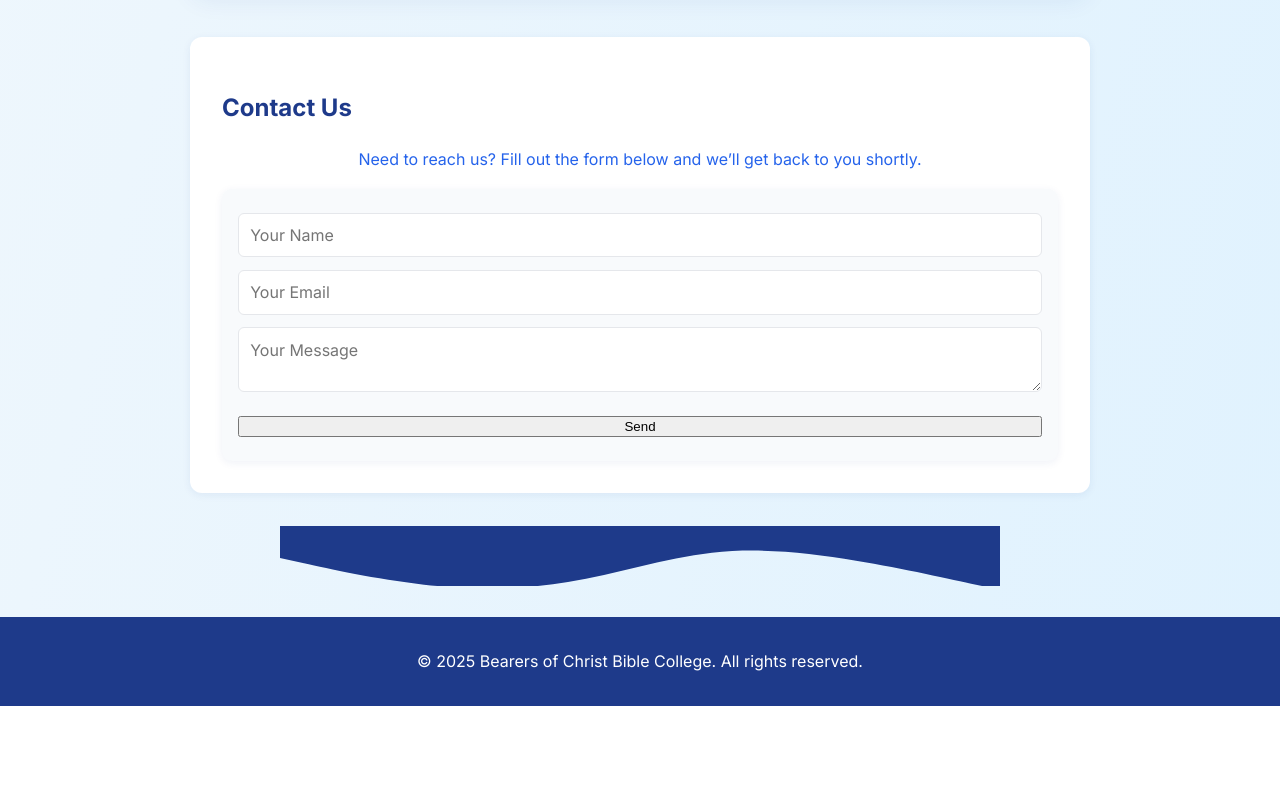
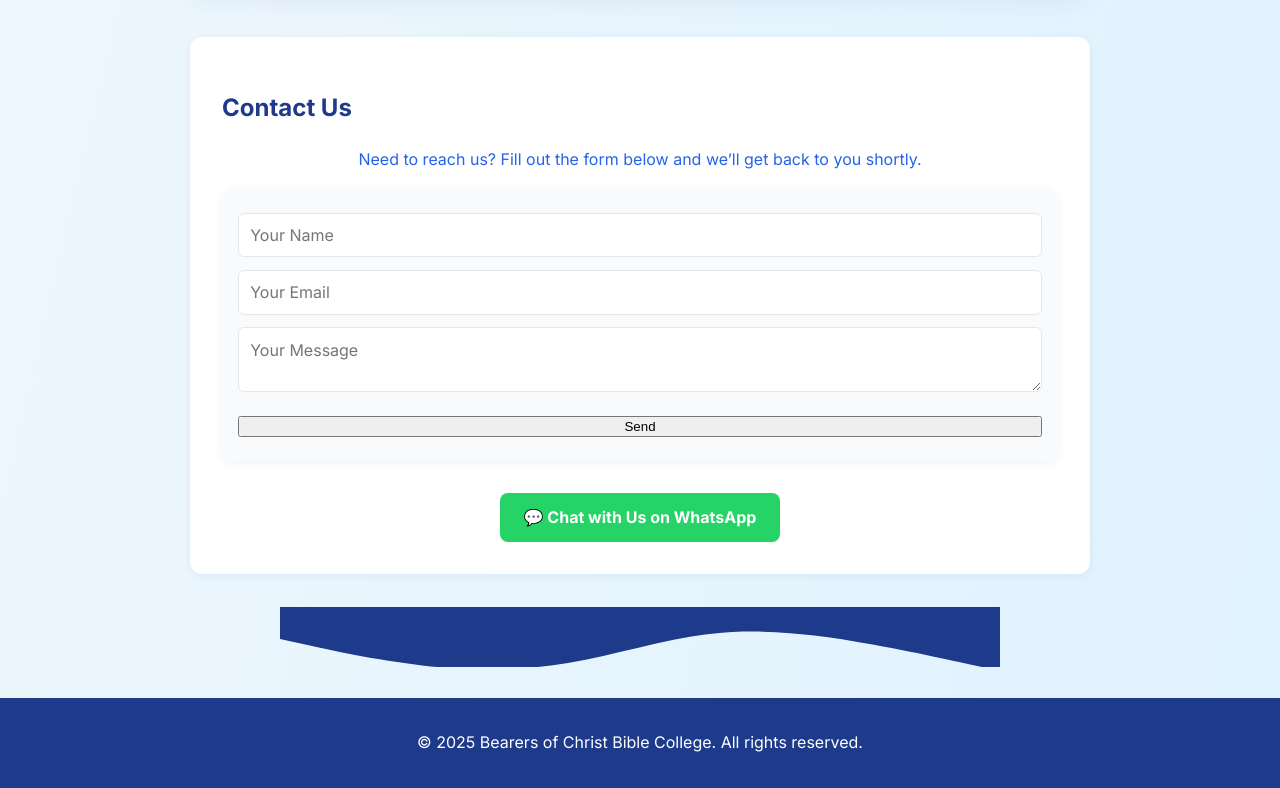
Before and after one commit to BoitumeloRak/bcbc-site, a website: page index.html in a window 1280 px wide. Shown: the part 4700-5488 px from the top of the page. Before the commit the page ends 5406 px from the top, so only its background shows below. Drawn offline with nearby package versions, Linux system fonts and the light colour scheme.

Commit message:
added a WhatsApp buttton

```diff
--- a/index.html
+++ b/index.html
@@ -183,6 +183,17 @@ and full of love.”<br><span style="font-size:0.95rem; color:#1e3a8a;">(Ephesia
     <button type="submit">Send</button>
   </form>
 <div id="form-success" style="display:none; color:green;">Message sent successfully!</div>
+<div class="whatsapp-container">
+  <a
+    id="whatsapp-button"
+    href="https://wa.me/27814796853?text=Hi%20there!%20I%20would%20like%20to%20learn%20more%20about%20your%20programs."
+    target="_blank"
+    rel="noopener noreferrer"
+  >
+    💬 Chat with Us on WhatsApp
+  </a>
+</div>
+
 </section>
   <svg class="wave" viewBox="0 0 1440 120" fill="none" xmlns="http://www.w3.org/2000/svg"><path fill="#1e3a8a" d="M0,64L48,74.7C96,85,192,107,288,117.3C384,128,480,128,576,112C672,96,768,64,864,53.3C960,43,1056,53,1152,69.3C1248,85,1344,107,1392,117.3L1440,128L1440,0L1392,0C1344,0,1248,0,1152,0C1056,0,960,0,864,0C768,0,672,0,576,0C480,0,384,0,288,0C192,0,96,0,48,0L0,0Z"></path></svg>
 
--- a/script.js
+++ b/script.js
@@ -169,3 +169,17 @@ if (form) {
     console.warn('Navigation toggle or links not found');
   }
 })();
+// Optional: Dynamic WhatsApp link based on form inputs
+const whatsappBtn = document.getElementById("whatsapp-button");
+if (whatsappBtn) {
+  form?.addEventListener("input", () => {
+    const name = form.querySelector("#cf-name")?.value.trim();
+    const message = form.querySelector("#cf-message")?.value.trim();
+
+    const baseLink = "https://wa.me/27831234567";
+    const query = `Hi, my name is ${name || "Anonymous"}. ${message || "I would like to learn more about your programs."}`;
+    const encoded = encodeURIComponent(query);
+
+    whatsappBtn.href = `${baseLink}?text=${encoded}`;
+  });
+}
--- a/styles.css
+++ b/styles.css
@@ -523,3 +523,23 @@ img {
     font-size: 1.1rem;
   }
 }
+.whatsapp-container {
+  text-align: center;
+  margin-top: 2rem;
+}
+
+#whatsapp-button {
+  display: inline-block;
+  background-color: #25d366;
+  color: white;
+  padding: 12px 24px;
+  border-radius: 8px;
+  font-weight: bold;
+  text-decoration: none;
+  font-size: 1rem;
+  transition: background-color 0.3s ease;
+}
+
+#whatsapp-button:hover {
+  background-color: #1ebe57;
+}
```
